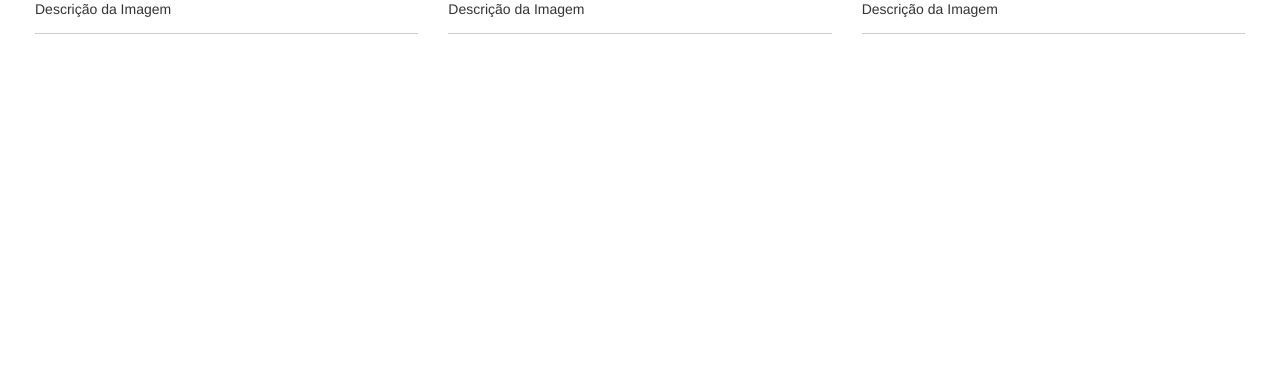
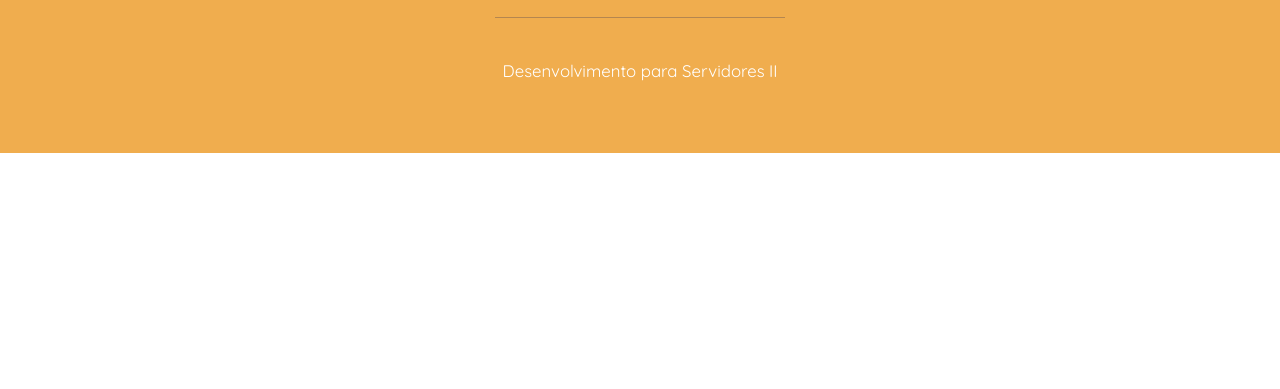
Before and after one commit to larirabello/store-xepa, a PHP site: page / in a window 1280 px wide. Shown: the part 411-800 px from the top of the page. Run offline with PHP 8.4, Linux system fonts and the light colour scheme; data that the repository does not hold is empty; some libraries are stand-ins or nearby versions.

Commit message:
working on modal

```diff
--- a/assets/css/style.css
+++ b/assets/css/style.css
@@ -1,23 +1,115 @@
 img {
-	width: 350px;
+	width: 290px;
 	height: 290px;
 }
 
+header {
+	background-color:#F5F4F4;
+	height:150px;
+}
+
 header h1 {
-			font-family: 'Quicksand', sans-serif;
+			font-family: 'Quicksand', serif;
 			font-size: 1.5em;
-			color:#fff;
+			color:#5C4C52;
 		}
 
 .images {
 	padding: 20px;
 }
 
+.name {
+	font-family: 'Quicksand', sans-serif;
+	font-size:1.4em;
+	color: #5C4C52;
+}
+
 hr {
 	display: block;
 	height: 1px;
+	width: 290px;
 	border: 0;
 	border-top: 1px solid #ccc;
-	margin: 1em 0;
+	margin: 0 auto;
 	padding: 0;
 }
+
+
+
+.btn-circle {
+  width: 30px;
+  height: 30px;
+  text-align: center;
+  padding: 0px 0;
+  font-size: 1.2em;
+  line-height: 1.428571429;
+  border-radius: 15px;
+}
+
+.center-block {
+	margin-top: 20px;
+}
+
+.pull-right {
+	margin-top: -20px;
+	margin-right: 120px;
+}
+
+p {
+	padding-left: 150px;
+	margin: -10px 10px;
+}
+
+
+@media (max-width: 800px)
+{
+  .pull-right {
+  	margin-right: 20px;
+  }
+
+  p {
+  	padding-left: 20px;
+  }
+
+}
+
+
+
+
+.color-icon {
+	color: #fff;
+}
+
+.color-icon:hover {
+	color: #fff;
+	text-decoration: none;
+}
+
+
+footer {
+	margin-top: 100px;
+	background-color: #F0AD4E;
+	height: 250px;
+}
+
+footer p {
+	padding: 50px;
+	font-size: 1.2em;
+	font-family: 'Quicksand', sans-serif;
+	color: #fff;
+}
+
+footer hr {
+	border-top: 1px solid rgba(92, 76, 82, 0.4);
+}
+
+
+.modal-content {
+	width: 1200px;
+	position: fixed;
+	left: -100px;
+}
+
+.container-fluid {
+	padding: 0;
+	margin: 0;
--- a/index.php
+++ b/index.php
@@ -13,11 +13,12 @@
 </head>
 <body class="container-fluid">
 	<div class="row">
-		<div class="col-md-12 col-lg-12 col-sm-12 col-xs-12" style="background-color:#FFD1AA; height:100px">
+		<div class="col-md-12 col-lg-12 col-sm-12 col-xs-12">
 			<header class="text-center" style="padding:40px">
 				<h1>Projeto Desenvolvimento para Servidores II</h1>
 			</header>
 		</div>
+		<button type="button" class="btn btn-default"><a href="views/form.php">Formulário</a></button>
 	</div>
 	<div class="row images">
 	<?php
@@ -26,38 +27,47 @@
 				$mysql = new conexao;
 				$info = $mysql->sql_query("select * from products");
 
+				//$i=0;
 				while($dados=mysqli_fetch_array($info)) {
-					echo "";
+
+					echo "<div class='col-md-4 col-lg-4 col-sm-6 col-xs-12'>";
 					if(!empty($dados['file'])){
-					echo "<img src='assets/images/".$dados['file']."' align='absmiddle'></img>&nbsp;&nbsp;";
+					echo "<a href='views/details.php'><img class='center-block' src='assets/images/".$dados['file']."'></img></a>";
 					}else{
-					echo "<img src='assets/images/no_image.png' align='absmiddle'></img>&nbsp;&nbsp;";
+					echo "<img class='img-responsive' src='assets/images/no_image.png' align='absmiddle'></img>";
 					}
-					echo "<p class='center-block'>";
+					echo "<p class='center-block name'>";
 					echo utf8_encode($dados['name']);
-					echo "</p><hr>";
+					$teste = $dados["name"];
+					echo "</p>";
+					//echo "<a class='color-icon' href='views/details.php'><button type='button' class='btn btn-warning btn-circle pull-right'  data-toggle='modal' data-target='#myModal'>+</button></a>";
+					echo "<button type='button' class='btn btn-warning btn-circle pull-right'  data-toggle='modal' data-target='.bs-example-modal-lg'>+</button>";
+					echo "<br><hr>";
+
+
+					//$i++;
+    				//if ($i%3 == 0) echo '</div><div class="row images">';
+    				for ($i=0; $i%3 == 0; $i++) {
+    					echo "</div>";
+    				}
 				}
 
 	?>
+	</div>
+	<!-- MODAL -->
+	<div class="modal fade bs-example-modal-lg" tabindex="-1" role="dialog" aria-labelledby="myLargeModalLabel">
+	  <div class="modal-dialog modal-lg" role="document">
+	    <div class="modal-content">
 
-
-		<div class="col-md-4 col-lg-4 col-sm-6 col-xs-12">
-			<img class="center-block" src="http://67.media.tumblr.com/tumblr_m6mn0sUcuE1r8mh8no1_500.jpg" style="width:290px; height:290px">
-			<p class="center-block">Descrição da Imagem</p>
-			<hr>
-		</div>
-		<div class="col-md-4 col-lg-4 col-sm-6 col-xs-12">
-			<img class="center-block" src="http://67.media.tumblr.com/tumblr_m6mn0sUcuE1r8mh8no1_500.jpg" style="width:290px; height:290px">
-			<p class="center-block">Descrição da Imagem</p>
-			<hr>
-		</div>
-		<div class="col-md-4 col-lg-4 col-sm-6 col-xs-12">
-			<img class="center-block" src="http://67.media.tumblr.com/tumblr_m6mn0sUcuE1r8mh8no1_500.jpg" style="width:290px; height:290px">
-			<p class="center-block">Descrição da Imagem</p>
-			<hr>
-		</div>
+	    </div>
+	  </div>
 	</div>
-		<script type="text/javascript" src="node_modules/jquery/dist/jquery.min.js"></script>
-		<script type="text/javascript" src="node_modules/bootstrap/dist/js/bootstrap.min.js"></script>
+	<footer>
+		<p class="text-center">Larissa Rabello - Outubro/2016</p>
+		<hr>
+		<p class="text-center">Desenvolvimento para Servidores II</p>
+	</footer>
+	<script type="text/javascript" src="node_modules/jquery/dist/jquery.min.js"></script>
+	<script type="text/javascript" src="node_modules/bootstrap/dist/js/bootstrap.min.js"></script>
 	</body>
 </html>
--- a/package.json
+++ b/package.json
@@ -18,6 +18,7 @@
   "homepage": "https://github.com/larirabello/store-xepa#readme",
   "dependencies": {
     "bootstrap": "^3.3.7",
+    "font-awesome": "^4.6.3",
     "jquery": "^3.1.1"
   }
 }
```
Also changed, not shown: views/details.php (added, +33 -0 lines), views/form.php (added, +30 -0 lines).
